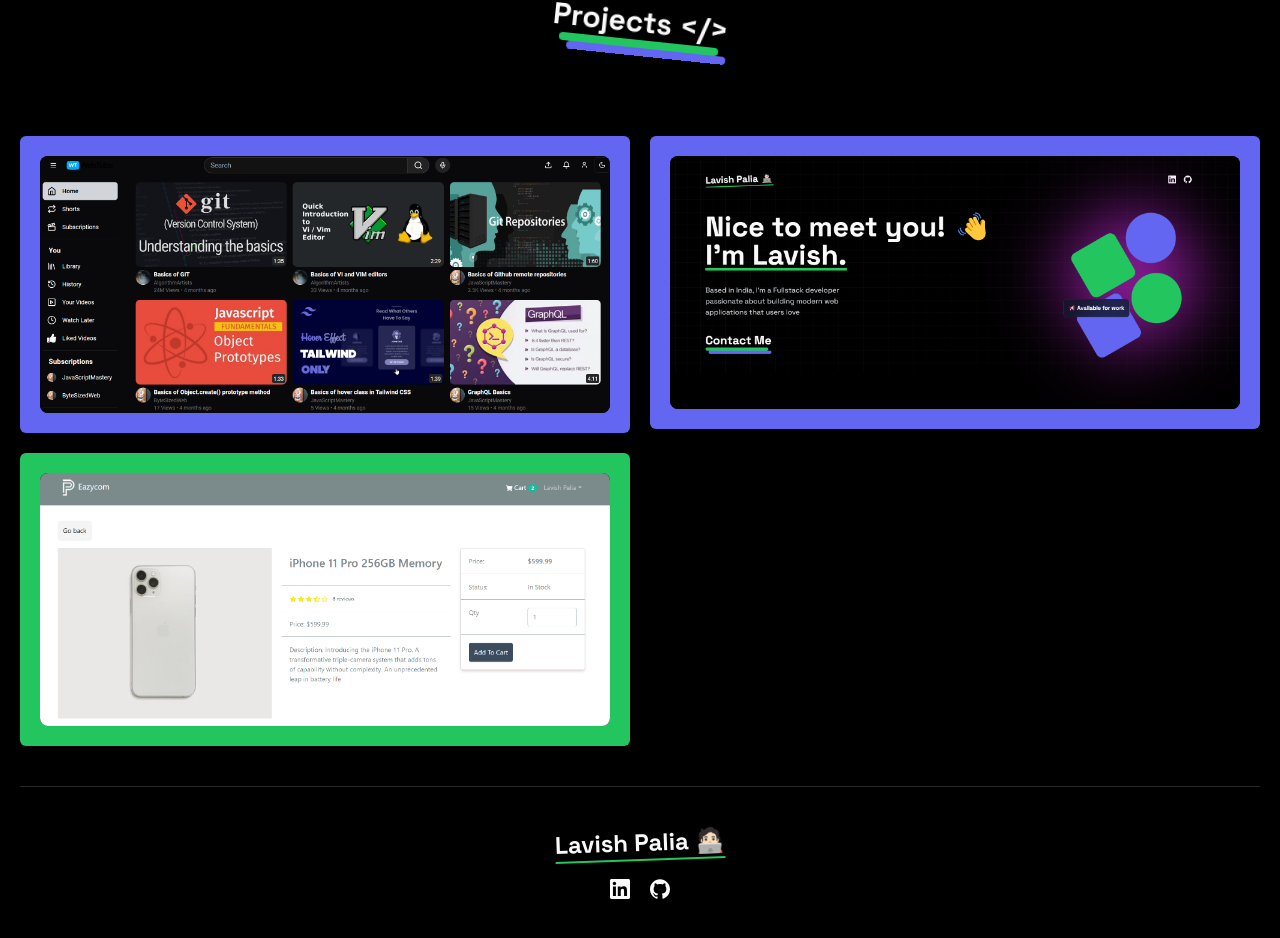
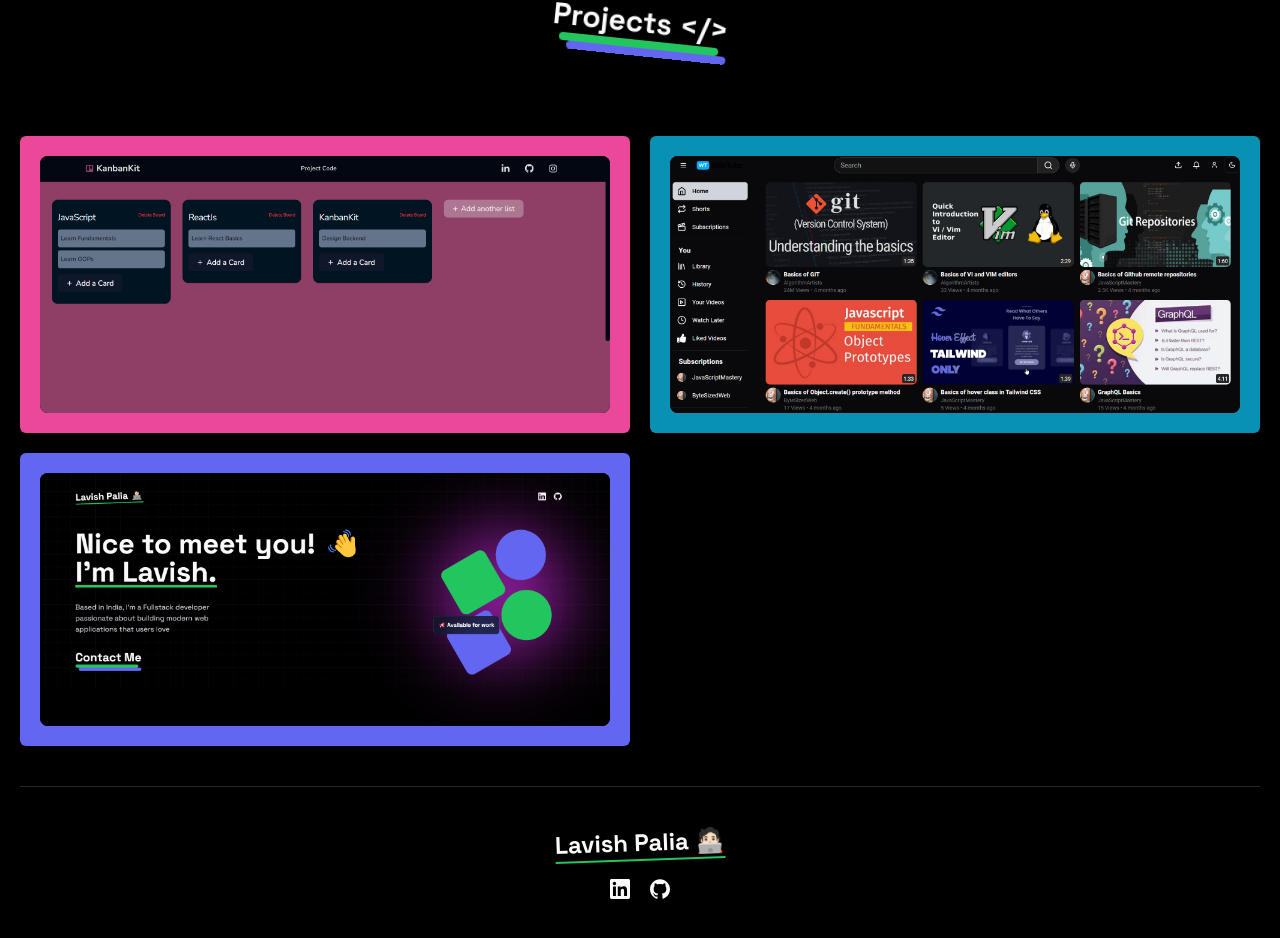
Before and after one commit to LavishPalia/next-dev-portfolio, a Next.js app: page / in a window 1280 px wide. Shown: the part 1496-2434 px from the top of the page. Built offline with nearby package versions, Linux system fonts and the light colour scheme.

Commit message:
added kanbankit project to the list

```diff
--- a/app/(home)/components/Projects.tsx
+++ b/app/(home)/components/Projects.tsx
@@ -1,8 +1,11 @@
 import React from 'react';
 import {
   SiBootstrap,
+  SiCss3,
   SiExpress,
   SiGit,
+  SiHtml5,
+  SiJavascript,
   SiMongodb,
   SiNextdotjs,
   SiNodedotjs,
@@ -19,6 +22,13 @@
 const Projects = () => {
   const projects = [
     {
+      title: 'KanbanKit | Streamline your productivity',
+      tech: [SiReact, SiTailwindcss, SiJavascript, SiHtml5, SiCss3, SiGit],
+      link: '#',
+      cover: '/kanbanKit.png',
+      background: 'bg-pink-500',
+    },
+    {
       title: 'VideoCave: Streaming Platform',
       tech: [
         SiNodedotjs,
@@ -32,7 +42,7 @@
       ],
       link: '#',
       cover: '/videocave-homescreen.png',
-      background: 'bg-indigo-500',
+      background: 'bg-cyan-600',
     },
     {
       title: 'Developer Portfolio',
@@ -41,13 +51,13 @@
       cover: '/next-portfolio.png',
       background: 'bg-indigo-500',
     },
-    {
-      title: 'eCommerce Platform (Eazycom)',
-      tech: [SiNodedotjs, SiExpress, SiMongodb, SiReact, SiBootstrap],
-      link: '#',
-      cover: '/fullStack-eComm.png',
-      background: 'bg-green-500',
-    },
+    // {
+    //   title: 'eCommerce Platform (Eazycom)',
+    //   tech: [SiNodedotjs, SiExpress, SiMongodb, SiReact, SiBootstrap],
+    //   link: '#',
+    //   cover: '/fullStack-eComm.png',
+    //   background: 'bg-green-500',
+    // },
   ];
 
   return (
```
Also changed, not shown: public/KanbanKit.png (added).
